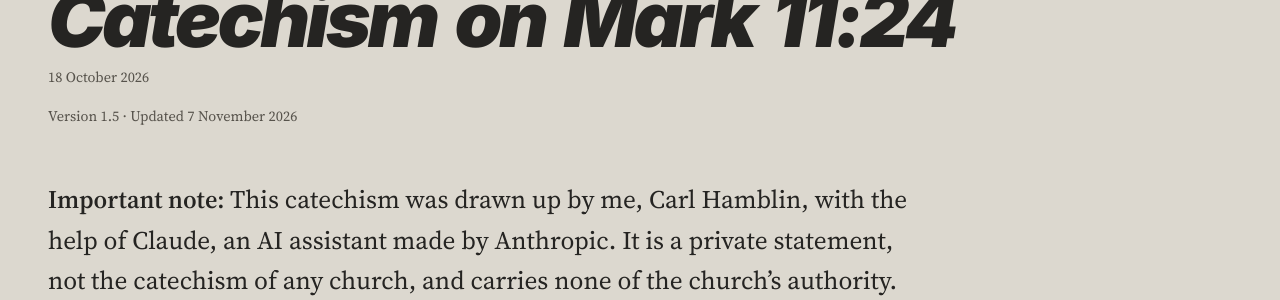
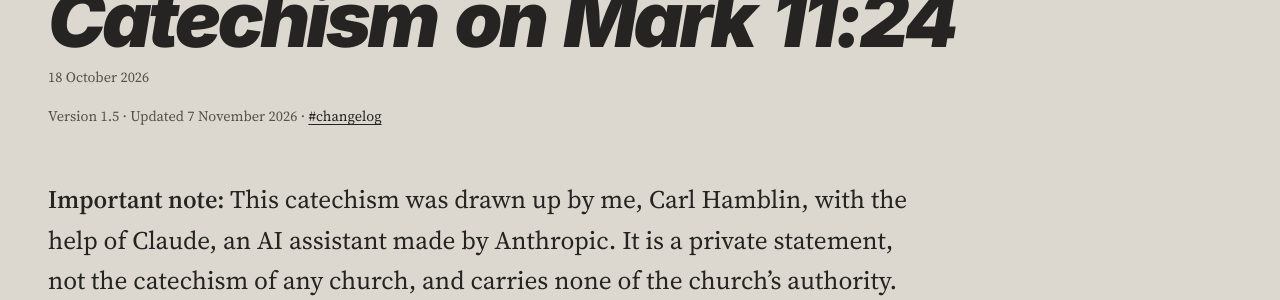
Before and after one commit to ForestWalkUK/truthpeaceandlove, a Jekyll site: the page built from _posts/2026-10-18-believing-prayer-catechism-mark-11-24.md, in a window 1280 px wide. Shown: the part 239-539 px from the top of the page. Built offline with Jekyll 4.4.1, drawn with Linux system fonts in a browser that asks for light colours; some of the changed text lies outside the part shown.

Commit message:
Link the version line to the change log (v5.3)
"Version x.y · Updated <date>" now ends with a #changelog link that jumps to and opens the change log at the foot of the page.

Co-Authored-By: Claude Opus 5.5 <noreply@anthropic.com>

```diff
--- a/_config.yml
+++ b/_config.yml
@@ -3,7 +3,7 @@ lang: en-GB
 url: "https://forestwalkuk.github.io"
 baseurl: "/truthpeaceandlove"
 markdown: kramdown
-site_version: "5.2"
+site_version: "5.3"
 strapline: Found in Jesus Christ
 exclude:
   - README.md
--- a/_includes/version-line.html
+++ b/_includes/version-line.html
@@ -1,2 +1,2 @@
 {% comment %} Version and last-updated line for pages with a change log (v5.2). Taken from the first (newest) entry of "changes:" in the front matter. {% endcomment %}
-{% if page.changes and page.changes.size > 0 %}{% assign latest = page.changes | first %}<p class="version-line">Version {{ latest.version }} · Updated {{ latest.date | date: "%-d %B %Y" }}</p>{% endif %}
+{% if page.changes and page.changes.size > 0 %}{% assign latest = page.changes | first %}<p class="version-line">Version {{ latest.version }} · Updated {{ latest.date | date: "%-d %B %Y" }} · <a href="#changelog" aria-label="See the change log"><span class="hash" aria-hidden="true">#</span>changelog</a></p>{% endif %}
--- a/assets/css/style.css
+++ b/assets/css/style.css
@@ -213,6 +213,7 @@ sup{line-height:0}
 .standing-note{margin:0 0 2.2em}
 /* Change logs (v5.2) */
 .version-line{color:var(--muted);font-size:.9rem;margin:.6rem 0 0;font-variant-numeric:lining-nums}
+.version-line a{color:var(--ink)}
 .page-head .version-line{margin-top:1rem}
 details.changelog{margin-top:clamp(2.5rem,5vw,3.5rem)}
 .changelog-h{margin:0;font-family:var(--display);font-style:italic;font-weight:800;font-size:clamp(1.2rem,2vw,1.6rem);line-height:1.1;letter-spacing:-.02em}
```
Also changed, not shown: CHANGELOG.txt.
